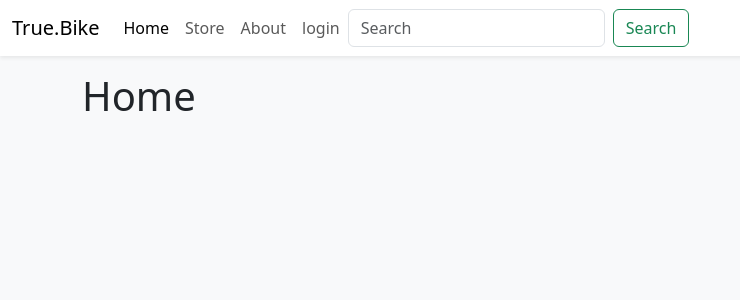
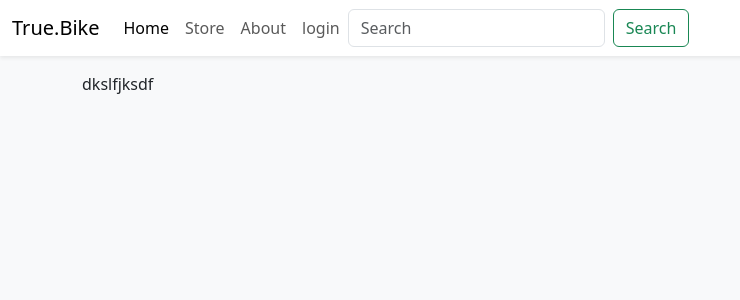
Before and after one commit to NikKowPHP/shop, a React (Vite) app: page / in a window 1280 px wide. Shown: the top 300 px of the page, without its empty margins (0-740 px from the left). Built offline with nearby package versions, Linux system fonts and the light colour scheme; no server answers; the database is empty.

Commit message:
refactor: Update with arrow functions and types

```diff
--- a/src/context/ProductContext.tsx
+++ b/src/context/ProductContext.tsx
@@ -14,7 +14,7 @@ const ProductContext = createContext<ProductContextProps | undefined>(
   undefined
 );
 
-export function ProductProvider({ children }) {
+export  const ProductProvider: React.FC <{ children: React.ReactNode}> = ({ children }) => {
   const [products, setProducts] = useState<Product[]>([]);
   const [isLoading, setIsLoading] = useState<boolean>(true);
 
@@ -38,7 +38,7 @@ export function ProductProvider({ children }) {
     </ProductContext.Provider>
   );
 }
-export function useProductContext  () {
+export const useProductContext  = (): ProductContextProps => {
     const context = useContext(ProductContext);
     if(!context) {
         throw new Error('use product context must be used within a productProvider')
--- a/src/pages/Home.tsx
+++ b/src/pages/Home.tsx
@@ -1,3 +1,16 @@
+import { useEffect } from "react";
+import { useProductContext } from "../context/ProductContext";
+import { fetchProducts } from "../hooks/useProducts";
+
 export function Home() {
-    return <h1>Home</h1>
+  const { products, isLoading } = useProductContext();
+
+  if (isLoading) {
+    return <div>Loading ...</div>;
+  }
+  useEffect(() => {
+    console.log(products);
+  }, [products]);
+
+  return <div>dkslfjksdf</div>;
 }
```
